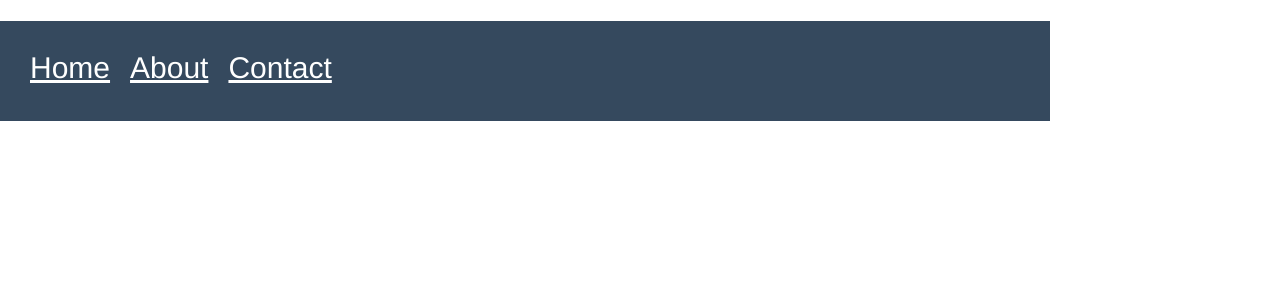
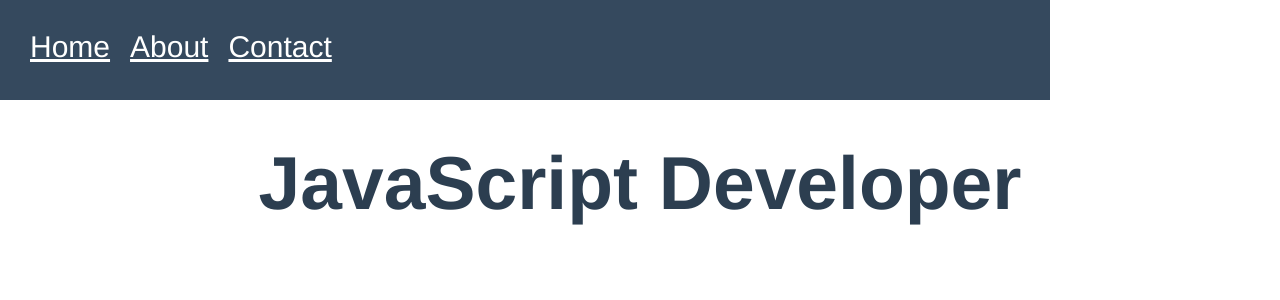
Before and after one commit to sasaprtvar3/portfolio, a Vue app: page /#/javascript in a window 1280 px wide. Shown: the top 300 px of the page. Built offline with nearby package versions, Linux system fonts and the light colour scheme.

Commit message:
javascript page header up

```diff
--- a/src/components/JavaScriptComponent.vue
+++ b/src/components/JavaScriptComponent.vue
@@ -1,6 +1,7 @@
 <template>
   <div id="component-js">
-      <h1>Helloooo</h1>
+      <br><br><br><br><br>
+      <h1 style="font-size:75px;">JavaScript Developer</h1>
   </div>
 </template>
 
```
